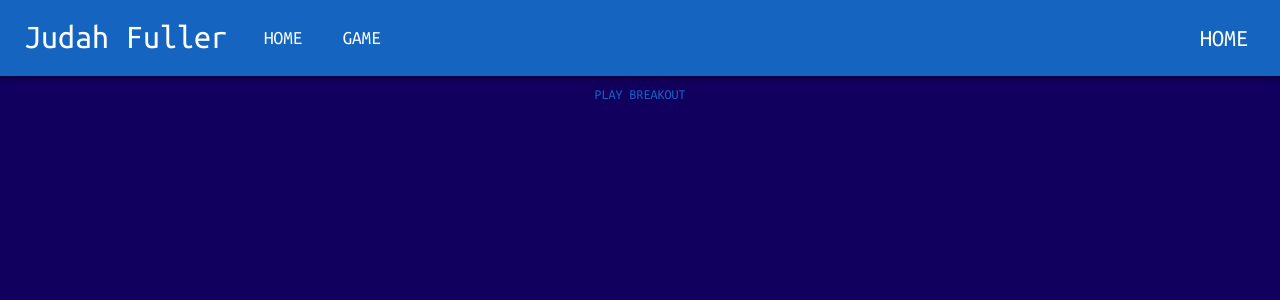
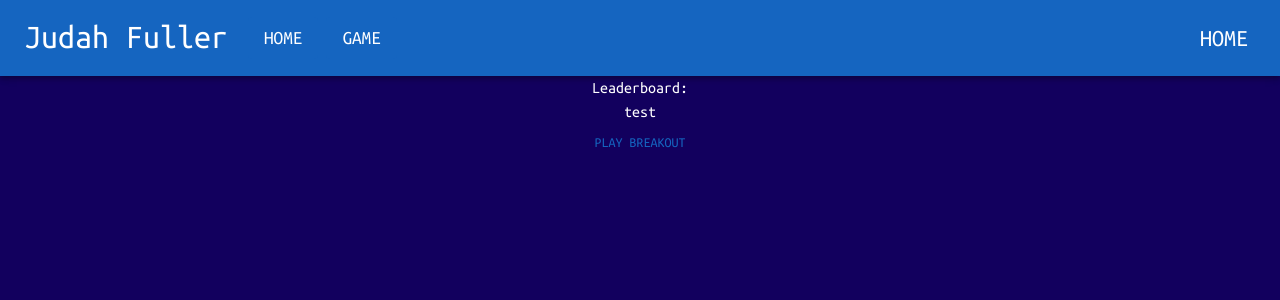
Before and after one commit to MrRubberDucky99/jf_site, a React (Create React App) app: page / in a window 1280 px wide. Both pictures are taken after a click on the button "GAME". Shown: the top 300 px of the page. Built offline with nearby package versions, Linux system fonts and the light colour scheme.

Commit message:
Start leaderboard

```diff
--- a/package.json
+++ b/package.json
@@ -15,6 +15,7 @@
 		"@types/node": "^16.7.13",
 		"@types/react": "^17.0.20",
 		"@types/react-dom": "^17.0.9",
+		"firebase": "^9.6.7",
 		"react": "^17.0.2",
 		"react-async": "^10.0.1",
 		"react-dom": "^17.0.2",
--- a/src/components/breakout/draw.tsx
+++ b/src/components/breakout/draw.tsx
@@ -42,6 +42,8 @@ export function draw(info: info) {
 	if (ball.x + ball.dx < ball.r || ball.x + ball.dx > canvas.width - ball.r) {
 		ball.dx = -ball.dx;
 	}
+	info.score = collisionDetection(bricks, bricksInfo, ball, info.score);
+	drawScore(ctx, info.score);
 }
 
 function drawBall(
@@ -88,6 +90,7 @@ function drawBricks(
 ) {
 	for (var c = 0; c < info.cols; c++) {
 		for (var r = 0; r < info.rows; r++) {
+			if (bricks[c][r].status === 1) {
 				bricks[c][r].x = c * (info.w + info.p) + info.offL;
 				bricks[c][r].y = r * (info.h + info.p) + info.offT;
 				ctx.beginPath();
@@ -98,11 +101,13 @@ function drawBricks(
 			}
 		}
 	}
+}
 
 function collisionDetection(
 	bricks: bricks[][],
 	info: bricksInfo,
-	ball: ballInfo
+	ball: ballInfo,
+	score: number
 ) {
 	for (var c = 0; c < info.cols; c++) {
 		for (var r = 0; r < info.rows; r++) {
@@ -111,10 +116,20 @@ function collisionDetection(
 				ball.x > b.x &&
 				ball.x < b.x + info.w &&
 				ball.y > b.y &&
-				ball.y < b.y + info.h
+				ball.y < b.y + info.h &&
+				b.status === 1
 			) {
 				ball.dy = -ball.dy;
+				b.status = 0;
+				score++;
 			}
 		}
 	}
+	return score;
 }
+
+function drawScore(ctx: CanvasRenderingContext2D, score: number) {
+	ctx.font = "16px Arial";
+	ctx.fillStyle = "#fff";
+	ctx.fillText("Score: " + score, 8, 20);
+}
--- a/src/components/breakout/gameLogic.tsx
+++ b/src/components/breakout/gameLogic.tsx
@@ -1,4 +1,4 @@
-import React from "react";
+import React, { FunctionComponent } from "react";
 import {
 	canvasInfo,
 	ballInfo,
@@ -8,9 +8,7 @@ import {
 	bricks,
 } from "./interface";
 import { draw } from "./draw";
-//import { parentData } from "../../Interface";
 import { keyDownHandle, keyUpHandle } from "./input";
-//import { FunctionComponent } from "react";
 
 export function Canvas() {
 	return (
@@ -25,8 +23,9 @@ export function Canvas() {
 	);
 }
 
-export function game() {
+export function game(getLeaderboard: any, setLeaderboard: any) {
 	console.log("Gaming");
+	getLeaderboard(setLeaderboard);
 	const canvas: HTMLCanvasElement = document.getElementById(
 		"gameCanvas"
 	) as HTMLCanvasElement;
@@ -73,6 +72,9 @@ export function game() {
 		bricksInfo: bricksInfo,
 		bricks: bricks,
 		paddle: paddleInfo,
+		score: 0,
+		lives: 3,
+		playerNum: 1,
 	};
 	document.addEventListener("keydown", keyDownHandle, false);
 	document.addEventListener("keyup", keyUpHandle, false);
--- a/src/components/pages/game.tsx
+++ b/src/components/pages/game.tsx
@@ -1,8 +1,13 @@
-import React, { FunctionComponent } from "react";
+import React, { useState } from "react";
 import { Canvas, game } from "../breakout/gameLogic";
-import { Box, Button } from "@mui/material";
+import { Box, Button, Typography } from "@mui/material";
+import { getLeaderboard } from "../../functions/firebase";
+import { leaderBoard } from "../breakout/interface";
 
-export const Game: FunctionComponent = () => {
+export function Game(db: any) {
+	const [leaderboard, setLeaderboard] = useState<leaderBoard[]>([
+		{ name: "test", score: 0 },
+	]);
 	return (
 		<Box
 			sx={{
@@ -14,8 +19,14 @@ export const Game: FunctionComponent = () => {
 				color: "secondary.contrastText",
 			}}
 		>
-			<Button onClick={game}>Play Breakout</Button>
+			<Typography textAlign="center">Leaderboard:</Typography>
+			{leaderboard.map((player) => (
+				<Typography textAlign="center">{player.name}</Typography>
+			))}
+			<Button onClick={() => game(getLeaderboard, setLeaderboard)}>
+				Play Breakout
+			</Button>
 			<Canvas />
 		</Box>
 	);
-};
+}
--- /dev/null
+++ b/src/functions/firebase.tsx
@@ -0,0 +1,37 @@
+import { initializeApp } from "firebase/app";
+import {
+	collection,
+	query,
+	where,
+	onSnapshot,
+	getFirestore,
+} from "firebase/firestore";
+import { leaderBoard } from "../components/breakout/interface";
+
+const firebaseConfig = {
+	apiKey: "AIzaSyAgzlnRnOGk01BFMmS3vD0sjUlqsToaHDA",
+	authDomain: "website-16f43.firebaseapp.com",
+	projectId: "website-16f43",
+	storageBucket: "website-16f43.appspot.com",
+	messagingSenderId: "531292370818",
+	appId: "1:531292370818:web:b111c0c5168bb6e0e1019b",
+};
+
+// eslint-disable-next-line
+const app = initializeApp(firebaseConfig);
+const db = getFirestore();
+
+export function getLeaderboard(setLeaderboard: any) {
+	const promises = [];
+	const leaderboard: leaderBoard[] = [];
+	const test: any = [];
+
+	const q = query(collection(db, "cities"), where("state", "==", "CA"));
+	const unsubscribe = onSnapshot(q, (querySnapshot) => {
+		querySnapshot.forEach((doc) => {
+			leaderboard.push({ name: doc.data().name, score: doc.data().score });
+		});
+		setLeaderboard(leaderboard);
+	});
+	unsubscribe();
+}
```
Also changed, not shown: src/components/breakout/gameLoader.tsx (deleted, +0 -7 lines), src/components/breakout/interface.tsx (+8 -1 lines), src/index.tsx (+0 -9 lines), 1 other file (tests, documents, lock files or other folders). Lines whose indentation alone changed are shown as unchanged.
